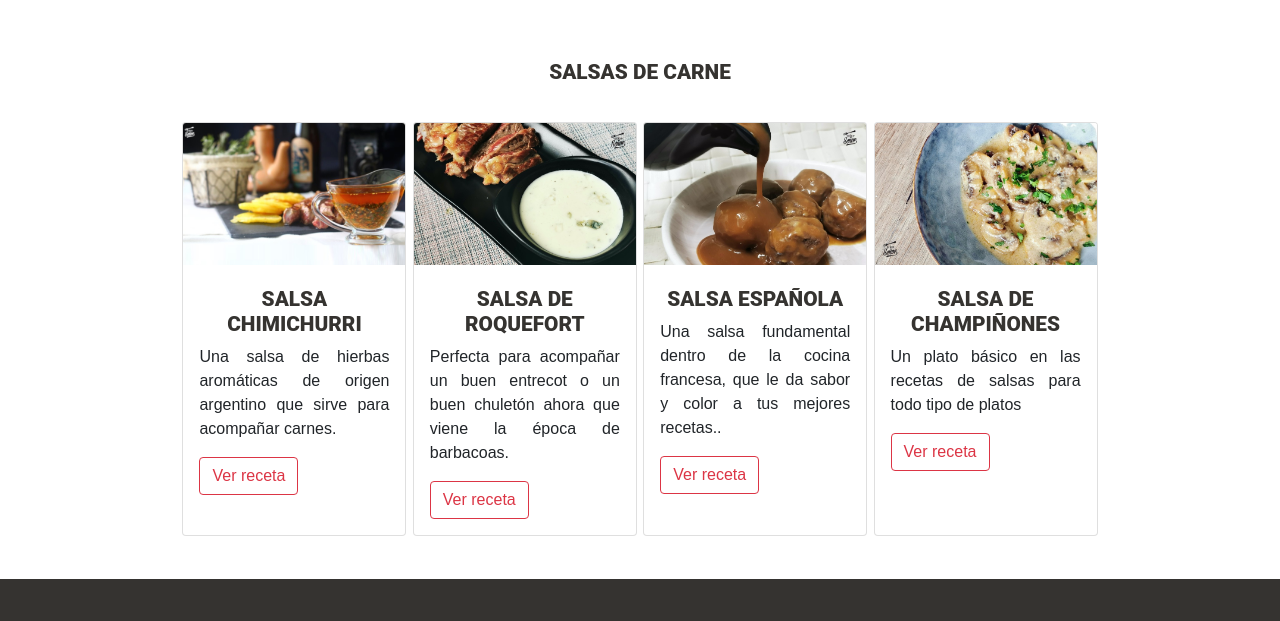
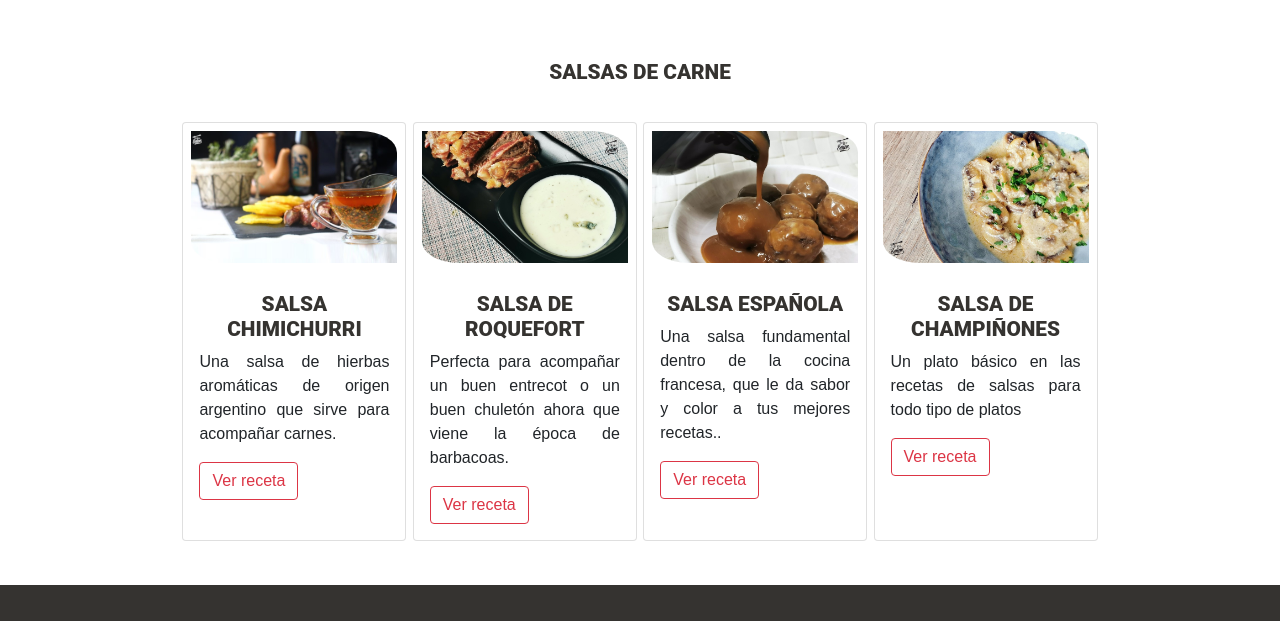
Before and after one commit to bellmed22/FrontEndPD, a plain HTML site: page index.html in a window 1280 px wide. Shown: the part 4380-5001 px from the top of the page. Drawn offline with nearby package versions, Linux system fonts and the light colour scheme; a script that the page names is missing.

Commit message:
Add files via upload

```diff
--- a/css/master.css
+++ b/css/master.css
@@ -269,6 +269,11 @@ aside {
   justify-content: center;
 }
 
+.row img {
+  border-top-right-radius: 20%;
+  border-bottom-left-radius:  20%;
+  padding: 0.5rem;
+}
 
 .card {
   box-sizing: border-box;
@@ -284,7 +289,6 @@ aside {
   transform: scale(1.02);
   box-shadow: 10px 10px 15px rgba(0,0,0,0.3);
 }
-
 
 .card::before, .card::after {
   position: absolute;
```
